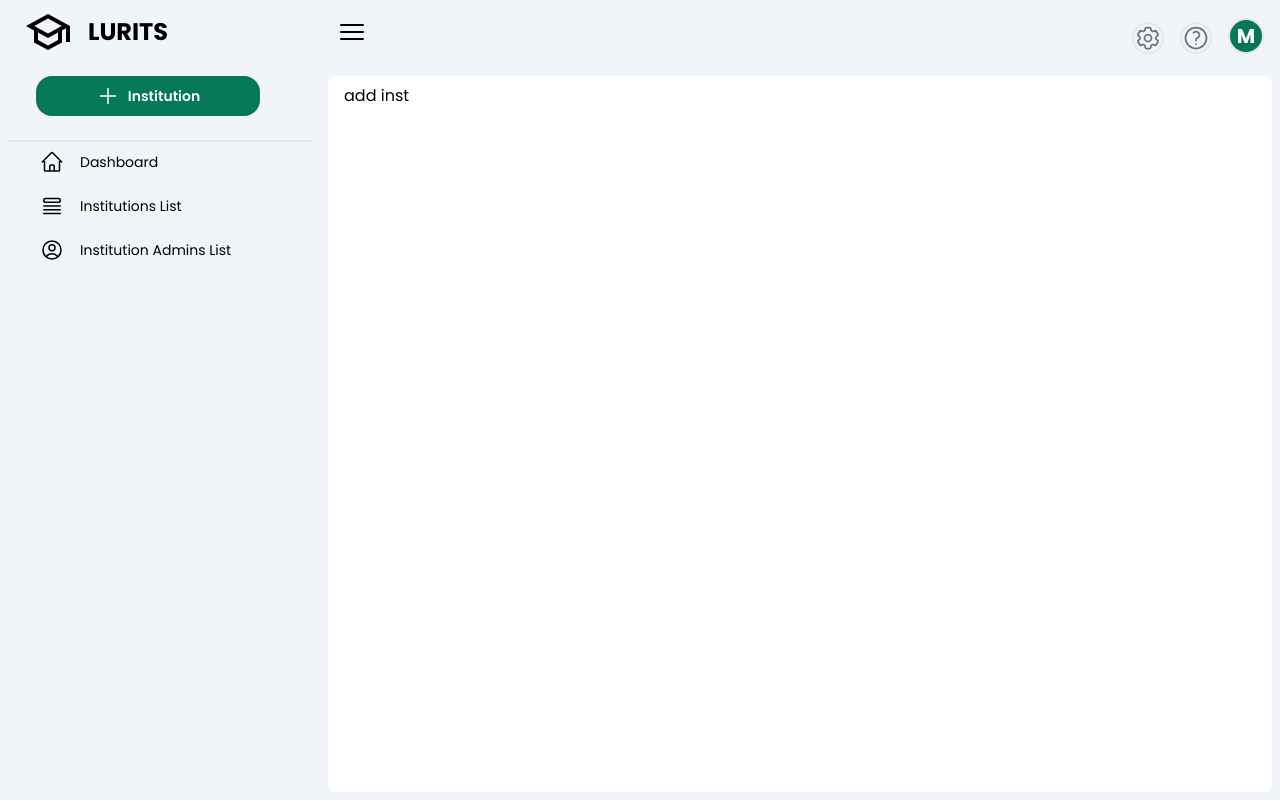
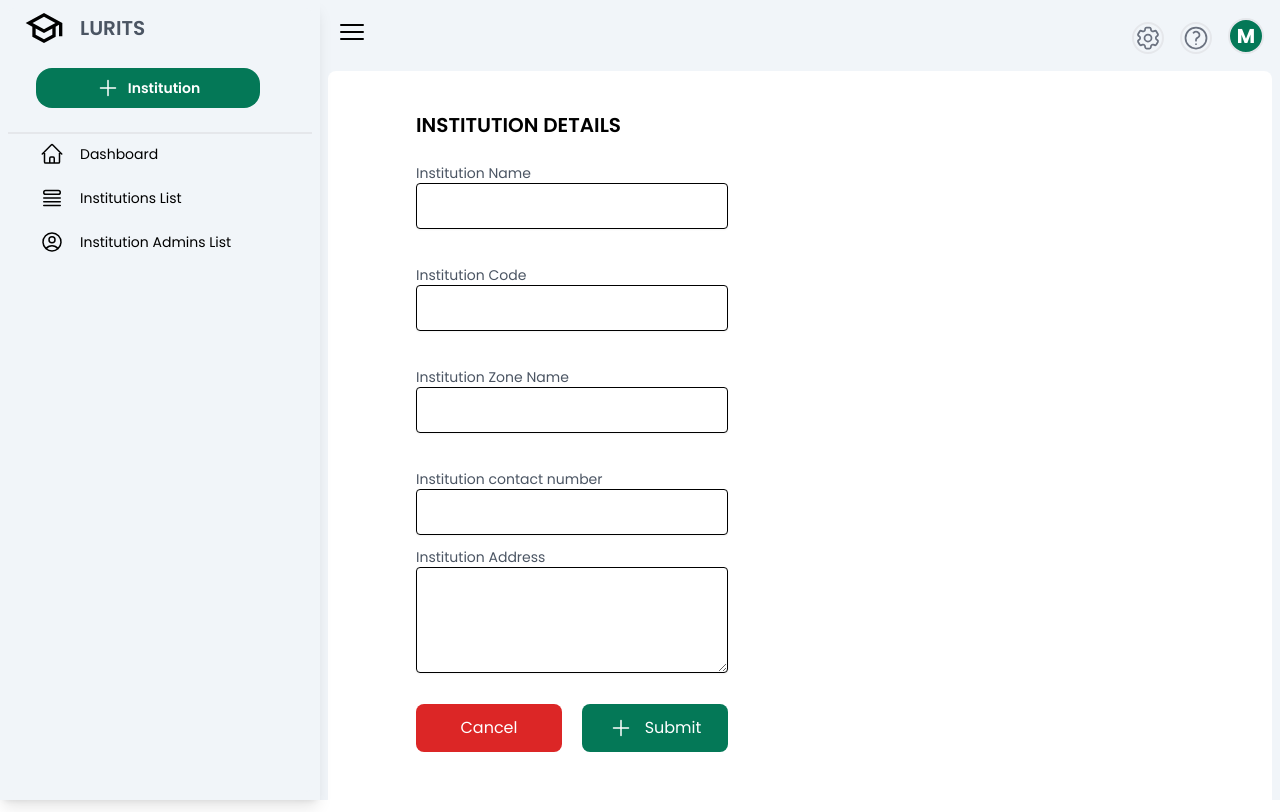
Before and after one commit to Mzala123/Lurits-frontend-app, a Vue app: page /add_institution in a window 1280 px wide. Built offline with nearby package versions, Linux system fonts and the light colour scheme; what vue-sweetalert2 would draw is missing.

Commit message:
institution add

```diff
--- a/src/components/SideNav.vue
+++ b/src/components/SideNav.vue
@@ -2,12 +2,12 @@
    <div class="h-screen relative w-screen px-2 py-2 flex bg-slate-100">
 
      <!--Side bar-->
-      <div class="w-80 absolute h-full p-2  transition-all duration-300 top-0 z-50"
+      <div class="w-80 absolute h-full p-2 md:shadow-lg  transition-all duration-300 top-0 z-50"
          :class="[isOpen? 'left-0' : '-left-80']" ref="sidebarTarget">
           <div class="bg-slate-100 rounded-md h-full">
                 <div class="flex justify-start items-center ml-4">
-                      <img src="../assets/school logo.svg" class="h-12 w-12 fill-emerald-700" alt="">
-                      <h1 class="ml-4 text-center font-extrabold text-2xl">LURITS</h1>
+                      <img src="../assets/school logo.svg" class="h-10 w-10 fill-emerald-700" alt="">
+                      <h1 class="ml-4 text-center text-gray-600 font-semibold text-xl">LURITS</h1>
                 </div>
 
                 <div >
--- a/src/views/institution/CreateInstitution.vue
+++ b/src/views/institution/CreateInstitution.vue
@@ -1,17 +1,198 @@
 <template>
 
-     <div> add inst</div>
+
+     <!-- <div class=""> -->
+      <div class="w-full lg:w-6/12 px-4 mt-2">
+        <div class="flex-auto px-4 lg:px-10 py-10 pt-0">
+          <h1 class="flex items-center text-xl font-semibold px-4 pt-6">
+            INSTITUTION DETAILS
+          </h1>
+          <div class="w-full lg:w-12/12 px-4 pt-6">
+            <div class="relative w-full mb-3">
+              <label
+                class="block text-gray-600 text-sm"
+              >
+               Institution Name
+              </label>
+              <input
+                v-model="institution_name"
+                type="text"
+                class="px-3 py-3 placeholder-black text-gray-700 border border-black border-1 focus:outline-none rounded text-sm shadow-sm  w-full ease-linear transition-all duration-150"
+              />
+            </div>
+          </div>
+
+
+          <div class="w-full lg:w-12/12 px-4 pt-6">
+            <div class="relative w-full mb-3">
+              <label class="block text-gray-600 text-sm">
+             Institution Code
+              </label>
+              <input
+                v-model="institution_code"
+                type="text"
+                class="px-3 py-3 placeholder-black text-gray-700 border border-black border-1 focus:outline-none rounded text-sm shadow-sm  w-full ease-linear transition-all duration-150"
+              />
+            </div>
+          </div>
+
+
+
+          <div class="w-full lg:w-12/12 px-4 pt-6">
+            <div class="relative w-full mb-3">
+              <label
+                class="block text-gray-600 text-sm "
+              >
+               Institution Zone Name
+              </label>
+              <input
+                 v-model="institution_zone_name"
+                type="text"
+                class="px-3 py-3 placeholder-black text-gray-700 border border-black border-1 focus:outline-none rounded text-sm shadow-sm  w-full ease-linear transition-all duration-150"
+              />
+            </div>
+          </div>
+
+
+          <div class="w-full lg:w-12/12 px-4 pt-6">
+            <div class="relative w-full mb-3">
+              <label
+                class="block text-gray-600 text-sm"
+              >
+               Institution contact number
+              </label>
+              <input
+                 v-model="institution_contact_no"
+                type="text"
+                class="px-3 py-3 placeholder-black text-gray-700 border border-black border-1 focus:outline-none rounded text-sm shadow-sm  w-full ease-linear transition-all duration-150"
+              />
+            </div>
+          </div>
+
+
+          <div class="w-full lg:w-12/12 px-4">
+            <label
+              class="block text-gray-600 text-sm"
+            >
+            Institution Address
+            </label>
+            <textarea
+              rows="4"
+              v-model="institution_address"
+              class="px-3 py-3 placeholder-black text-gray-700 border border-black border-1 focus:outline-none rounded text-sm shadow-sm  w-full ease-linear transition-all duration-150"
+            ></textarea>
+          </div>
+
+
+             <div class="relative w-full mb-3 mt-6 flex justify-end px-4">
+
+                <button @click="" class="rounded-lg bg-red-600 mr-5 px-3 py-3 text-white w-48 hover:bg-red-700">
+                     Cancel
+                </button>
+
+                <button @click="add_institution" :disabled="loading" class="flex justify-center items-center rounded-lg
+                bg-emerald-700 px-3 py-3 text-white w-48 hover:bg-emerald-600">
+
+                    <span v-if="loading" class="flex justify-items-center">
+                        <svg class="animate-spin h-5 w-5 mr-1" viewBox="0 0 24 24">
+                            <circle class="opacity-25 bg-white" cx="12" cy="12" r="10" stroke="currentColor" stroke-width="4"></circle>
+                            <path class="opacity-75 bg-white" fill="currentColor" d="M4 12a8 8 0 018-8V0C5.373 0 0 5.373 0 12h4zm2 5.291A7.962 7.962 0 0012 20c4.411 0 8-3.589 8-8h-2c0 3.314-2.686 6-6 6-3.314 0-6-2.686-6-6H6c0 4.411 3.589 8 8 8z"></path>
+                        </svg>
+                        Loading...
+                    </span>
+                    <span v-else class="flex justify-items-center">
+                    <PlusIcon class="h-6 w-6 mr-3"/>
+                    <p>   Submit </p>
+                    </span>
+
+                </button>
+            </div>
+
+        </div>
+      </div>
+    <!-- </div> -->
 
 </template>
 
 <script>
+import {ref} from 'vue'
+import { DocumentArrowDownIcon, TrashIcon, EyeSlashIcon, EyeIcon,PencilIcon, PlusCircleIcon,PlusIcon,ArchiveBoxArrowDownIcon } from '@heroicons/vue/24/outline';
+import config from '../../../config'
+import Swal from  'sweetalert2'
+import axios from 'axios'
+import router from "../../router";
 
 
 export default{
+    components:{DocumentArrowDownIcon, TrashIcon, EyeSlashIcon, PencilIcon, EyeIcon, ArchiveBoxArrowDownIcon, PlusIcon
+        },
     setup(){
 
+        const loading = ref(false)
+        const institution_name = ref(null)
+        const institution_address = ref(null)
+        const institution_zone_name = ref(null)
+        const institution_contact_no = ref(null)
+        const institution_code = ref(null)
+
+        const add_institution = ()=>{
+            if(!institution_name.value || !institution_address.value || !institution_contact_no.value){
+                loading.value = true
+                Swal.fire({
+                    text:"Please fill in all required fields!",
+                    icon:"warning",
+                    dangerMode: true
+                })
+                loading.value = false
+            }else{
+                loading.value = true
+                axios
+                  .post(`${config.API_URL}/institution`,
+                  {
+                    institution_name : institution_name.value,
+                    institution_address : institution_address.value,
+                    institution_zone_name : institution_zone_name.value,
+                    institution_contact_no : institution_contact_no.value,
+                    institution_code: institution_code.value
+
+                  }).then((response)=>{
+                    if(response.status === 201){
+                        Swal.fire({
+                            title:"Information",
+                            text: response.data.message,
+                            icon: "success"
+                        }).then((ok)=>{
+                             loading.value = false
+                             if(ok){
+                                router.push({path:"/institution_list"})
+                             }
+                        })
+                    }
+                  }).catch((error)=>{
+                    const{status} = error.response
+                    if(status === 404){
+                        Swal.fire({
+                                title:"Information",
+                                text: "Failed to create an Institution record!",
+                                icon: "error",
+                             })
+
+                    }else{
+                        Swal.fire({
+                                title:"Information",
+                                text: "Check your network connection!",
+                                icon: "warning",
+                             })
+                    }
+                  })
+            }
+
+
+        }
 
         return{
+            loading, institution_name, institution_address, institution_contact_no, institution_zone_name, institution_code,
+            add_institution
 
         }
     }
--- a/src/views/institution/InstitutionList.vue
+++ b/src/views/institution/InstitutionList.vue
@@ -3,7 +3,7 @@
 
             <div class="w-full  flex justify-between">
                 <div>
-                    <button @click="exportUserList" class="rounded-xl bg-emerald-700 hover:bg-emerald-600 hover:shadow-md w-48
+                    <button @click="exportUserList" class="rounded-2xl bg-emerald-700 hover:bg-emerald-600 hover:shadow-md w-48
                     flex items-center text-white py-2 px-2">
                     <DocumentArrowDownIcon class="h-6 w-6 mr-3"></DocumentArrowDownIcon>
                         <p class="text-sm">Export Archived</p>
@@ -67,6 +67,7 @@ import autoTable from 'jspdf-autotable'
             { text: "Institution Address", value: "institution_address"},
             { text: "Institution Contact no", value: "institution_contact_no"},
             { text: "Institution zonename", value: "institution_zone_name", sortable: true },
+            { text: "Institution code", value: "institution_code", sortable: true },
             { text: "Institution Id", value: "institution_id", sortable: true },
             {text: "Actions", value: "action", sortable: true }
 
```
